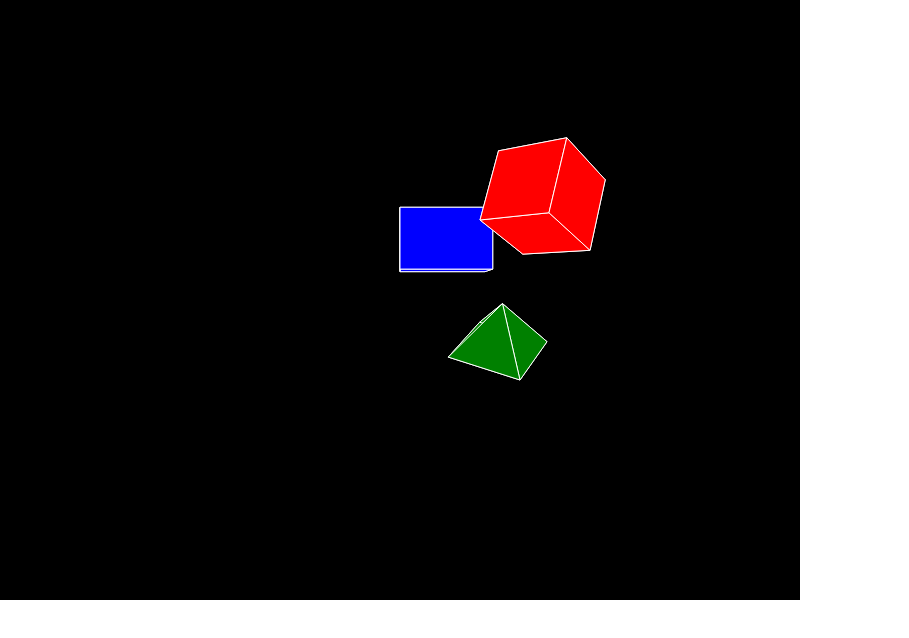
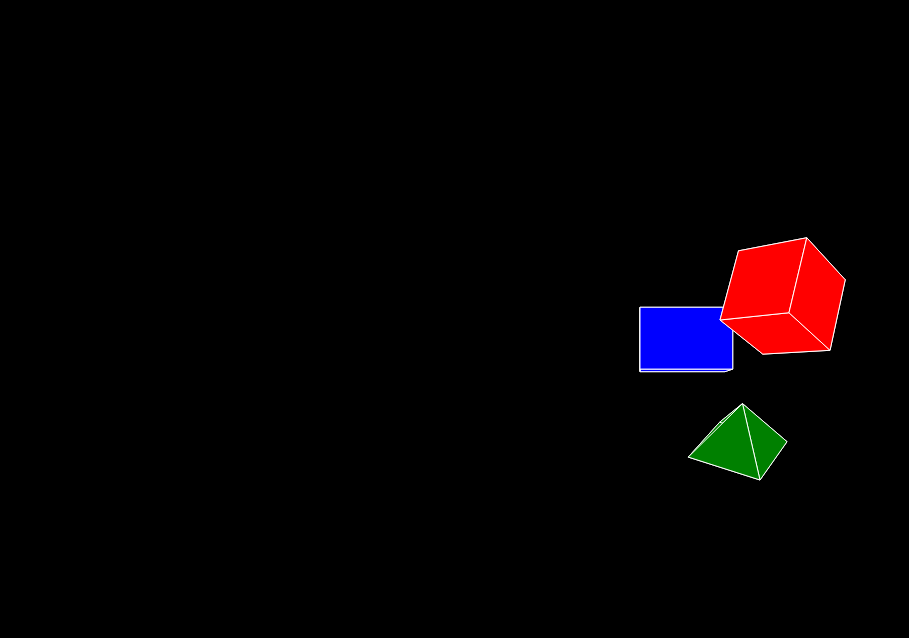
Before and after one commit to hadrianhughes/render-engine, a website built with webpack: page public/index.html in a window 1280 px wide. Shown: the whole page, without its empty margins (0-909 px from the left). Built offline with nearby package versions, Linux system fonts and the light colour scheme.

Commit message:
Set canvas size to inner size of window

```diff
--- a/public/index.html
+++ b/public/index.html
@@ -10,6 +10,7 @@
 
     canvas {
       background-color: #000;
+      display: block;
     }
 
     #info {
--- a/src/render.ts
+++ b/src/render.ts
@@ -4,8 +4,8 @@ import { affine, magnitude, multiply, compose, subtract, rotate, Vector2D, Vecto
 export const canvas: HTMLCanvasElement = document.getElementById('root') as HTMLCanvasElement
 export const ctx = canvas.getContext('2d')
 
-export const CANVAS_WIDTH = 800
-export const CANVAS_HEIGHT = 600
+export const CANVAS_WIDTH = window.innerWidth
+export const CANVAS_HEIGHT = window.innerHeight
 export const SCREEN_INCREMENT = 8
 export const FOCAL_DIST = 85
 
```
